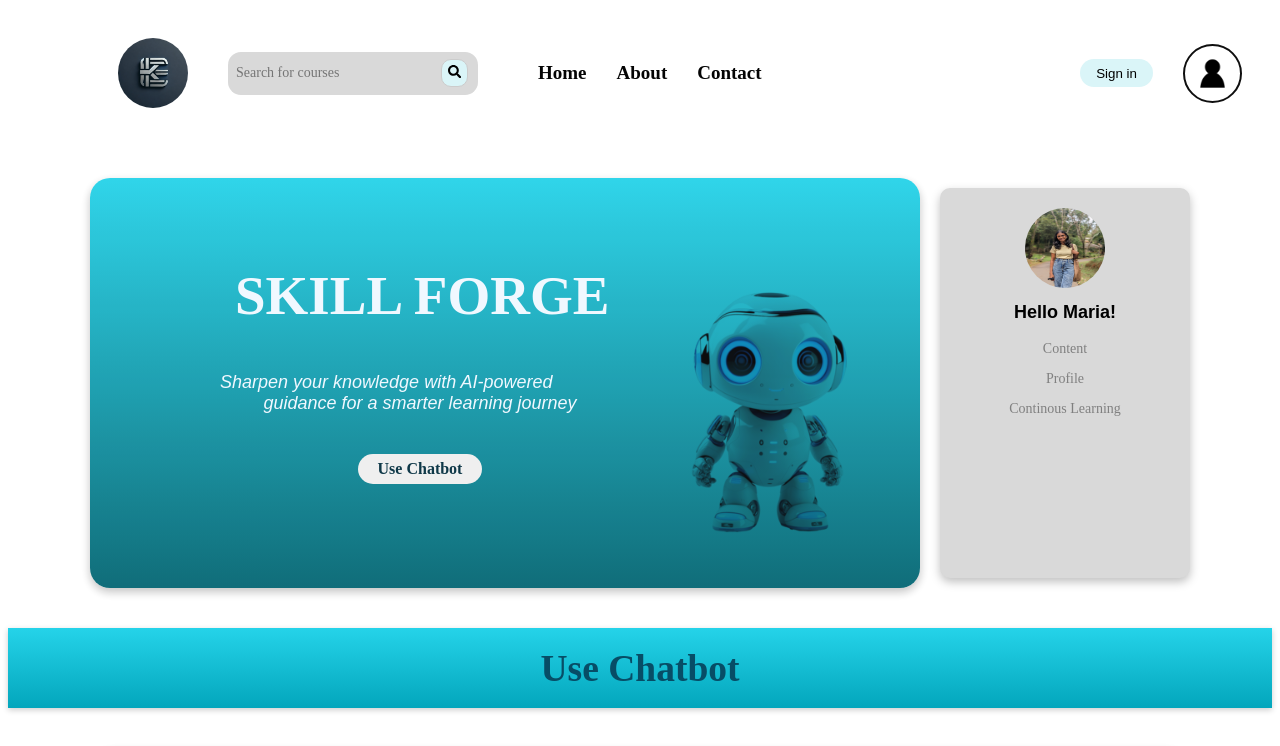
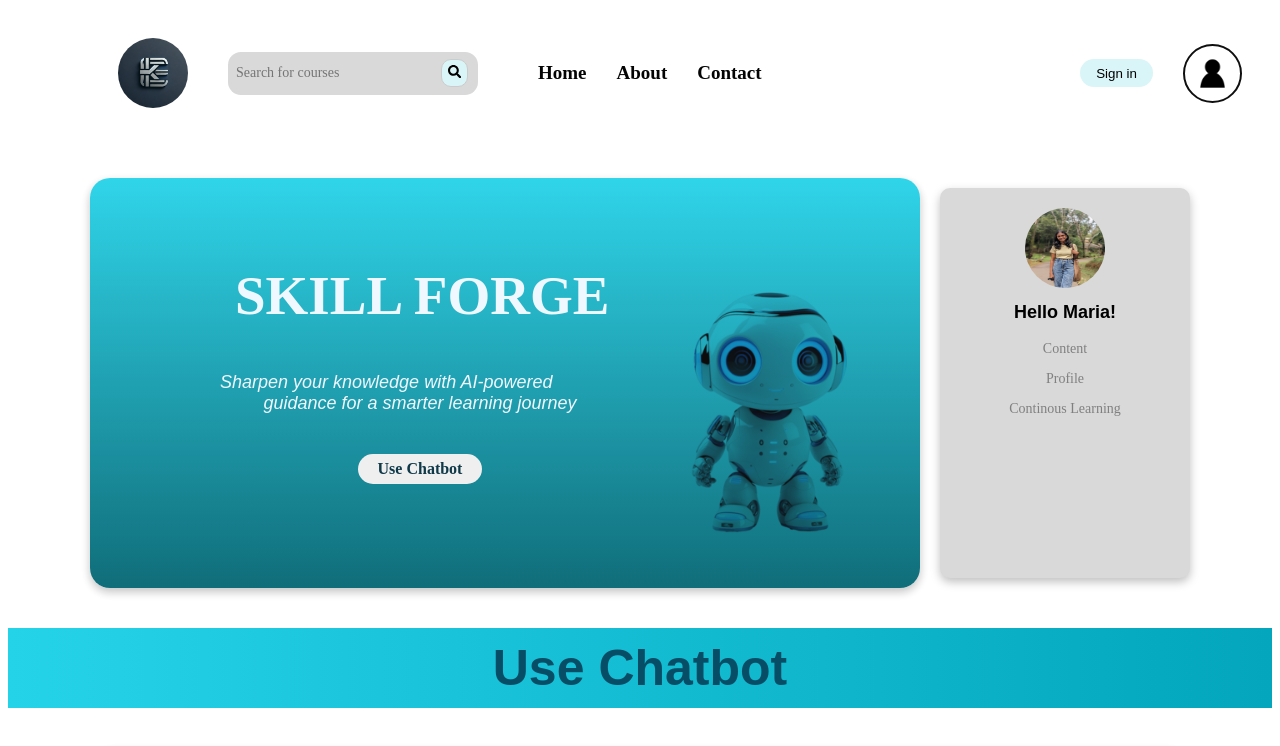
Before and after one commit to Bhanuka10/Capstone, a React (Vite) app in the folder KnowEdge-app/: page /contact in a window 1280 px wide. Shown: the top 746 px of the page. Built offline with nearby package versions, Linux system fonts and the light colour scheme.

Commit message:
new update

```diff
--- a/KnowEdge-app/src/Components/BannersMyProfile/ChatBotBanner.css
+++ b/KnowEdge-app/src/Components/BannersMyProfile/ChatBotBanner.css
@@ -1,15 +1,15 @@
 .chatbot-banner{
-    background:linear-gradient(to bottom,#25D3E9,#03A6BC);
-    font-size: 25px;
-    font-weight: bold;
-    box-shadow: 0 2px 6px rgba(0,0,0,0.2);
-    /*max-width: 1100px;*/
-    margin-left: auto;
-    margin-right: auto;
+    bwidth: 100%;
     height: 80px;
+    background: linear-gradient(to right, #25D3E9, #03A6BC);
+    text-align: center;
     display: flex;
+    justify-content: center;
     align-items: center;
-    justify-content: center;
+}
+.chatbot-banner h1 {
+    font-family: 'Poppins', sans-serif;
+    font-weight: 800;
+    font-size: 50px;
     color: #074D66;
-
 }
--- a/KnowEdge-app/src/Components/BannersMyProfile/ChatBotBanner.jsx
+++ b/KnowEdge-app/src/Components/BannersMyProfile/ChatBotBanner.jsx
@@ -4,7 +4,7 @@ import './ChatBotBanner.css'
 const ChatBotBanner = () => {
   return (
     <div className='chatbot-banner'>
-      <h2>Use Chatbot</h2>
+      <h1>Use Chatbot</h1>
     </div>
   )
 }
```
